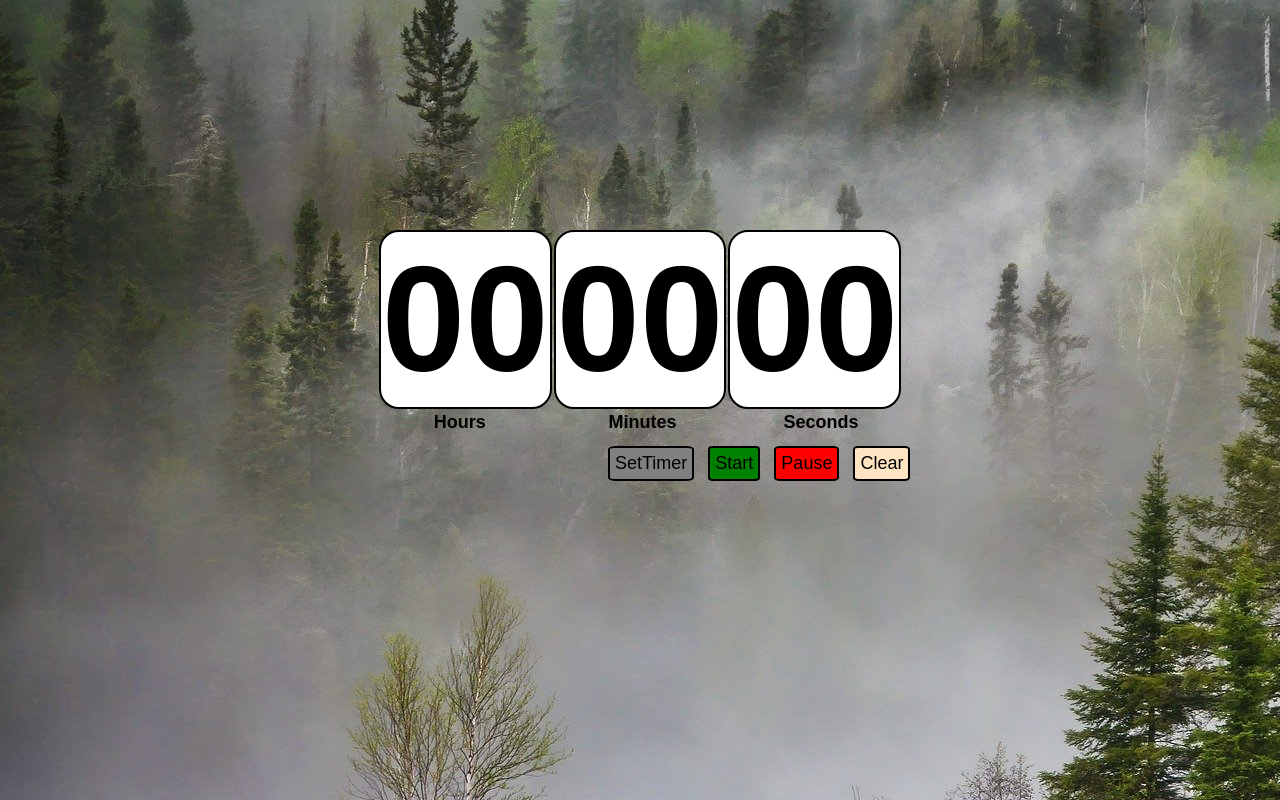
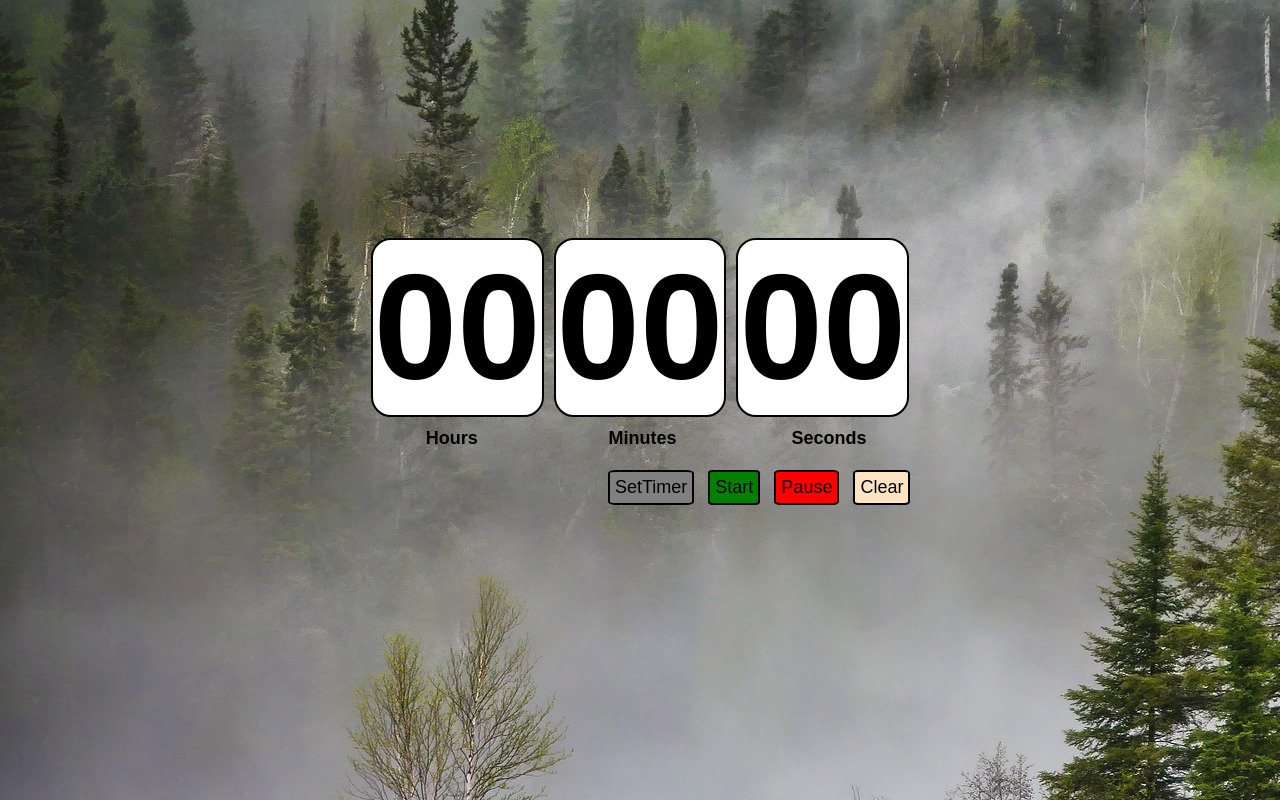
Before and after one commit to Preet149/Frontend_Development, a browser extension: page Projects/CountdownTimer/countdown.html in a window 1280 px wide. Drawn offline with Linux system fonts and the light colour scheme.

Commit message:
Added two properties to the table selector

```diff
--- a/Projects/CountdownTimer/countdown.css
+++ b/Projects/CountdownTimer/countdown.css
@@ -2,6 +2,8 @@ table {
    margin-left: auto;
    margin-right: auto;
    padding-top: 220px;
+   border-spacing: 10px;
+   border-collapse: separate;
 }
 
 th {
```
